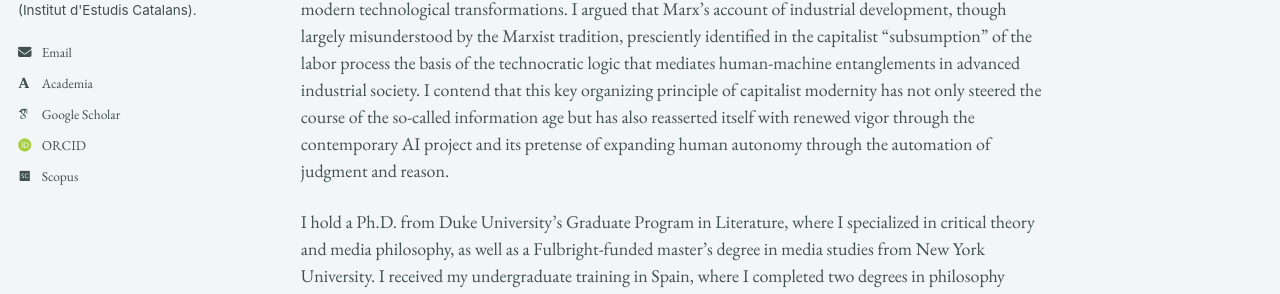
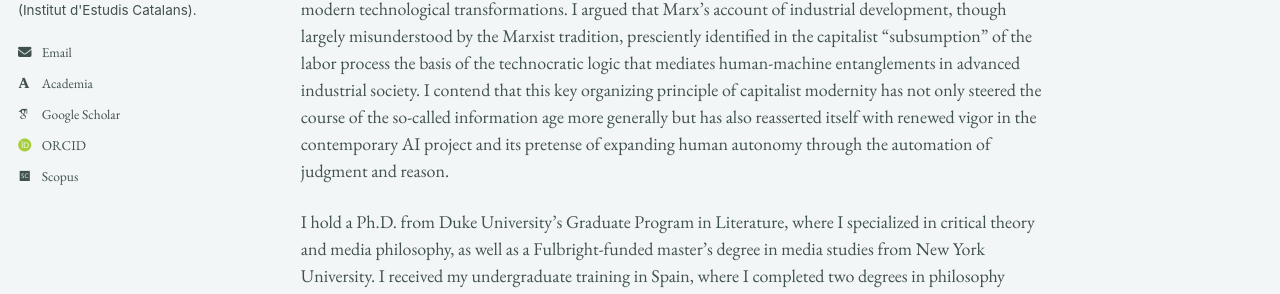
Before and after one commit to epujol90/epujol90.github.io, a Jekyll site: the page built from _pages/about.md, in a window 1280 px wide and 1069 px high. Shown: the part 386-680 px from the top of the window. Built offline with Jekyll 4.4.1, drawn with Linux system fonts in a browser that asks for light colours; some web fonts are replaced; a script bundle is joined from its source files by our own code; library files that are not in the unit come from our copies; some of the changed text lies outside the part shown.

Commit message:
Update about.md

```diff
--- a/_pages/about.md
+++ b/_pages/about.md
@@ -8,6 +8,6 @@ redirect_from:
 ---
 I am a scholar of technology, media, and aesthetics trained in continental philosophy and critical theory in Europe and the United States. My research examines how the material infrastructures of the modern world embody and uphold relations of power and domination, despite professing to liberate humanity from scarcity and toil.
 
-During my doctoral studies, I focused on the _longue durée_ of industrial modernity and the machine-mediated ordering of life in technologized society, tracing its roots to the nineteenth century. My dissertation, “Karl Marx, Philosopher of Technics: Critique, Alienation, and the Materiality of Social Power,” grounded this historical inquiry in Marx’s engagement with the industrial literature of his time, reconstructing -- against prevailing productivist and economicist readings -- how he theorized the relationship between capitalism and modern technological transformations. I argued that Marx’s account of industrial development, though largely misunderstood by the Marxist tradition, presciently identified in the capitalist "subsumption" of the labor process the basis of the technocratic logic that mediates human-machine entanglements in advanced industrial society. I contend that this key organizing principle of capitalist modernity has not only steered the course of the so-called information age but has also reasserted itself with renewed vigor through the contemporary AI project and its pretense of expanding human autonomy through the automation of judgment and reason.
+During my doctoral studies, I focused on the _longue durée_ of industrial modernity and the machine-mediated ordering of life in technologized society, tracing its roots to the nineteenth century. My dissertation, “Karl Marx, Philosopher of Technics: Critique, Alienation, and the Materiality of Social Power,” grounded this historical inquiry in Marx’s engagement with the industrial literature of his time, reconstructing -- against prevailing productivist and economicist readings -- how he theorized the relationship between capitalism and modern technological transformations. I argued that Marx’s account of industrial development, though largely misunderstood by the Marxist tradition, presciently identified in the capitalist "subsumption" of the labor process the basis of the technocratic logic that mediates human-machine entanglements in advanced industrial society. I contend that this key organizing principle of capitalist modernity has not only steered the course of the so-called information age more generally but has also reasserted itself with renewed vigor in the contemporary AI project and its pretense of expanding human autonomy through the automation of judgment and reason.
 
 I hold a Ph.D. from Duke University’s Graduate Program in Literature, where I specialized in critical theory and media philosophy, as well as a Fulbright-funded master’s degree in media studies from New York University. I received my undergraduate training in Spain, where I completed two degrees in philosophy (UNED) and fine art (University of Barcelona). I am currently an affiliated researcher with the Historical Materialism Studies Group of the Societat Catalana de Filosofia -- the philosophy section of the Institut d’Estudis Catalans, the highest academic body for the Catalan language and culture. My work has appeared in _South Atlantic Quarterly_ and _Marx and Philosophy Review of Books_, with further articles under review or in preparation for _Historical Materialism_, _Theory, Culture & Society_, and a special issue of _Qui Parle_. Alongside my research, I have developed substantive experience in writing pedagogy, including two years of writing center practice at Duke’s Thompson Writing Studio and teaching writing-intensive courses on media theory, philosophy of technology, and the history and politics of AI.
```
